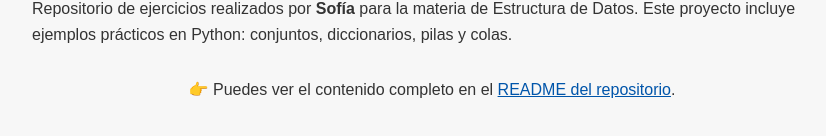
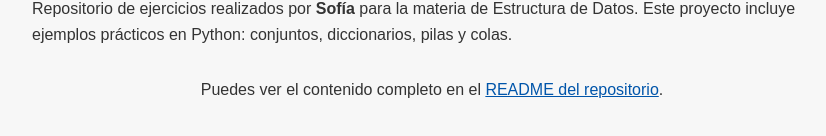
Before and after one commit to sofiaaaaaax/Estructura-de-datos-ejercicios, a plain HTML site: page index.html in a window 1280 px wide. Shown: the part 168-304 px from the top of the page, without its empty margins (208-1034 px from the left). Drawn offline with Linux system fonts and the light colour scheme.

Commit message:
index.html

```diff
--- a/index.html
+++ b/index.html
@@ -33,7 +33,7 @@
        Este proyecto incluye ejemplos prácticos en Python: conjuntos, diccionarios, pilas y colas.</p>
 
     <div class="readme-link">
-        <p>👉 Puedes ver el contenido completo en el
+        <p> Puedes ver el contenido completo en el
         <a href="https://github.com/sofiaaaaaax/Estructura-de-datos-ejercicios" target="_blank">README del repositorio</a>.</p>
     </div>
 </body>
```
